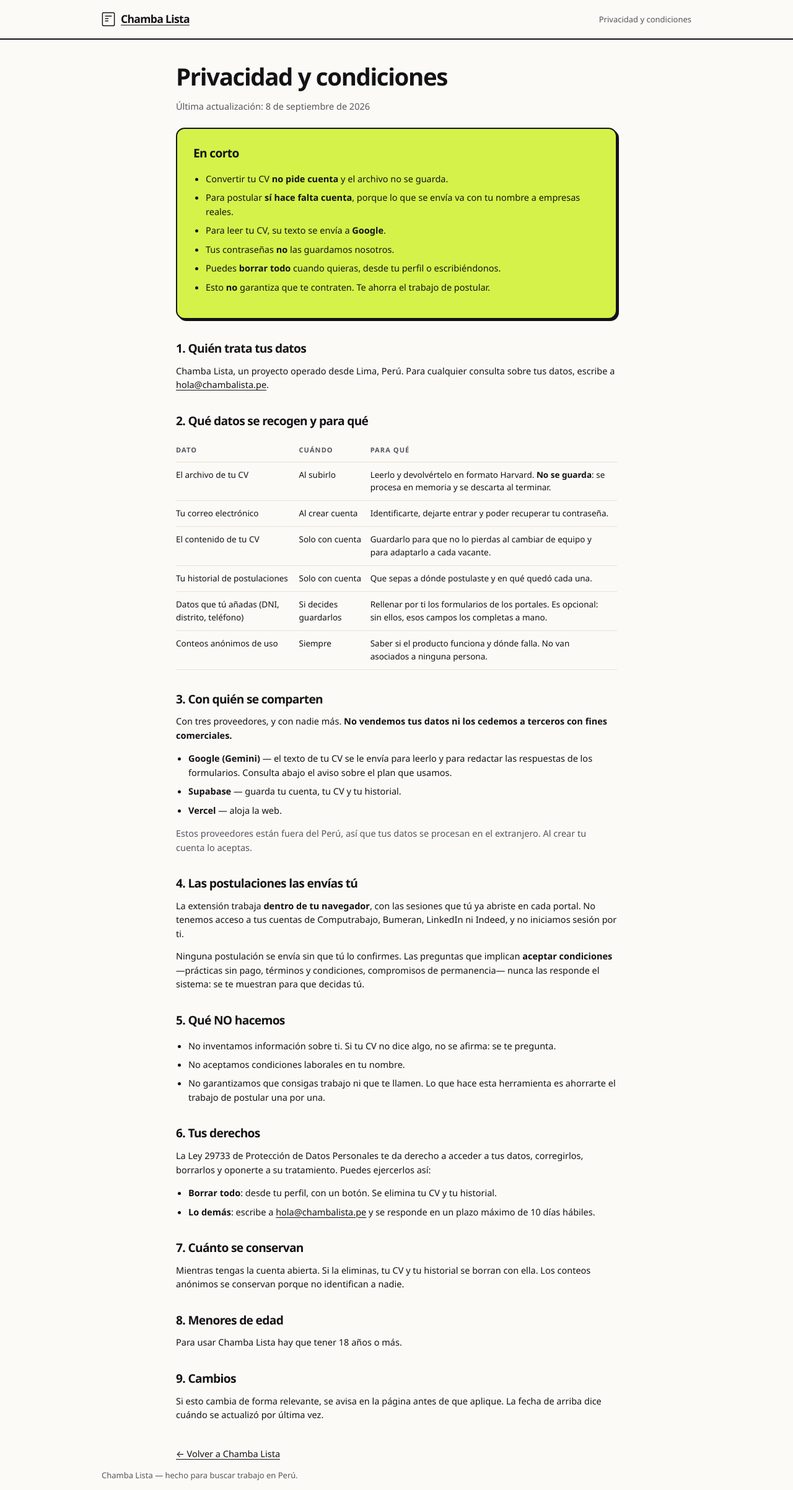
After one commit to aliceromer8-hue/chambalista, a Flask app: template templates/privacidad.html in a window 1280 px wide. The commit adds this page. Shown: the whole page at 62% size. Run offline with Flask 3, Linux system fonts and the light colour scheme; the template is opened without the code that fills it, so the values that code supplies are empty.

Commit message:
Política de privacidad con aceptación obligatoria, y la extensión con cuenta
LA POLÍTICA. Guardar correos y CVs de terceros es tratamiento de datos
personales, y la Ley 29733 pide decir para qué se guardan y poder
borrarlos. Está escrita para que se entienda, no para cubrirse: una
política que nadie lee no protege a nadie, porque un consentimiento que
no se comprende no es consentimiento.

Empieza por un resumen de seis líneas con lo que de verdad importa,
incluido lo que la gente no espera leer: que el CV se envía a Google, y
que esto NO garantiza que te contraten. El aviso sobre Gemini lo escribe
el servidor según su configuración real, porque escrito a mano se
volvería falso en cuanto cambie el plan.

LA ACEPTACIÓN SE COMPRUEBA EN EL SERVIDOR. La casilla del formulario se
puede desmarcar desde las herramientas del navegador; si solo estuviera
ahí, podría existir una cuenta que nunca aceptó nada. Y un
consentimiento que no se puede demostrar no sirve para lo que existe.
La casilla sale solo al crear cuenta: pedirla en cada inicio de sesión
la convierte en un trámite que se marca sin leer.

LA EXTENSIÓN COMPARTE LA SESIÓN de la web en vez de tener su propio
registro. Duplicar el formulario significaría mantener dos, y que la
persona no sepa cuál usó. Además crear cuenta obliga a aceptar la
política, y un panel de extensión es el peor sitio para pedirle a
alguien que acepte algo que no puede leer: se entra desde la web.

Postular exige cuenta también en la extensión, por lo mismo que en la
web. Buscar y ver vacantes sigue abierto. Sin sesión no se sincroniza
nada y no pasa nada: los datos siguen en el navegador como hasta ahora.

Co-Authored-By: Claude Opus 5 <noreply@anthropic.com>

```diff
--- a/static/css/web.css
+++ b/static/css/web.css
@@ -394,3 +394,35 @@ dialog#dlg-cuenta input:focus { outline: none; box-shadow: var(--dura-chica); }
   background: var(--coral-suave); border: 2px solid var(--coral);
   border-radius: var(--r-chico);
 }
+
+/* Casilla de aceptación. En letra pequeña, como es costumbre, pero con
+ * el enlace bien visible: la letra pequeña que no se puede leer no vale
+ * como consentimiento. */
+.casilla {
+  display: flex; gap: 10px; align-items: flex-start;
+  margin-top: 18px; font-size: 12.5px; font-weight: 400;
+  line-height: 1.45; color: var(--tinta-2);
+}
+.casilla input { margin: 2px 0 0; width: 16px; height: 16px; flex: none; accent-color: var(--lima); }
+.casilla a { color: var(--tinta); font-weight: 700; text-decoration: underline; }
+
+/* ══════════ página legal ══════════ */
+.legal { max-width: 760px; padding-top: 30px; }
+.legal h1 { font-size: clamp(1.8rem, 4vw, 2.4rem); margin-bottom: 6px; }
+.legal h2 { font-size: 1.2rem; margin: 32px 0 10px; }
+.legal p, .legal li { font-size: 14.5px; }
+.legal ul { padding-left: 20px; }
+.legal li { margin-bottom: 8px; }
+.resumen-legal {
+  background: var(--lima); color: #131316;
+  border: 2px solid #131316; border-radius: var(--r);
+  box-shadow: var(--dura); padding: 24px 26px; margin: 24px 0 10px;
+}
+.resumen-legal h2 { margin-top: 0; }
+.tabla-legal { width: 100%; border-collapse: collapse; font-size: 13.5px; margin: 14px 0; }
+.tabla-legal th, .tabla-legal td {
+  text-align: left; padding: 10px 12px 10px 0; border-bottom: 1px solid var(--papel-3);
+  vertical-align: top;
+}
+.tabla-legal th { font-size: 11px; text-transform: uppercase; letter-spacing: .1em; color: var(--tinta-2); }
+.volver { margin-top: 40px; }
--- /dev/null
+++ b/templates/privacidad.html
@@ -0,0 +1,178 @@
+<!DOCTYPE html>
+<html lang="es">
+<head>
+<meta charset="UTF-8">
+<meta name="viewport" content="width=device-width, initial-scale=1">
+<title>Privacidad y condiciones — Chamba Lista</title>
+<meta name="robots" content="index, follow">
+<link rel="stylesheet" href="/static/css/web.css">
+</head>
+<body>
+
+<header class="cabecera">
+  <div class="ancho">
+    <a class="logo" href="/">
+      <svg width="22" height="24" viewBox="0 0 24 26" fill="none" aria-hidden="true">
+        <rect x="1.5" y="1.5" width="21" height="23" rx="2" stroke="currentColor" stroke-width="1.6"/>
+        <line x1="6" y1="7.5" x2="18" y2="7.5" stroke="currentColor" stroke-width="1.6"/>
+        <line x1="6" y1="12" x2="12" y2="12" stroke="currentColor" stroke-width="1.6"/>
+        <line x1="6" y1="16" x2="12" y2="16" stroke="currentColor" stroke-width="1.6"/>
+      </svg>
+      Chamba Lista
+    </a>
+    <span class="detalle" id="lema">Privacidad y condiciones</span>
+  </div>
+</header>
+
+<main class="ancho legal">
+
+  <h1>Privacidad y condiciones</h1>
+  <p class="detalle">Última actualización: 8 de septiembre de 2026</p>
+
+  <!-- Escrito para que se entienda, no para cubrirse.
+       Una política que nadie lee no protege a nadie: ni a la persona, que
+       no se entera de qué acepta, ni a quien la publica, porque un
+       consentimiento que no se comprende no es consentimiento. -->
+  <section class="resumen-legal">
+    <h2>En corto</h2>
+    <ul>
+      <li>Convertir tu CV <strong>no pide cuenta</strong> y el archivo no se guarda.</li>
+      <li>Para postular <strong>sí hace falta cuenta</strong>, porque lo que se envía va con tu nombre a empresas reales.</li>
+      <li>Para leer tu CV, su texto se envía a <strong>Google</strong>.</li>
+      <li>Tus contraseñas <strong>no</strong> las guardamos nosotros.</li>
+      <li>Puedes <strong>borrar todo</strong> cuando quieras, desde tu perfil o escribiéndonos.</li>
+      <li>Esto <strong>no</strong> garantiza que te contraten. Te ahorra el trabajo de postular.</li>
+    </ul>
+  </section>
+
+  <h2>1. Quién trata tus datos</h2>
+  <p>Chamba Lista, un proyecto operado desde Lima, Perú. Para cualquier consulta
+    sobre tus datos, escribe a <a href="mailto:hola@chambalista.pe">hola@chambalista.pe</a>.</p>
+
+  <h2>2. Qué datos se recogen y para qué</h2>
+  <table class="tabla-legal">
+    <thead><tr><th>Dato</th><th>Cuándo</th><th>Para qué</th></tr></thead>
+    <tbody>
+      <tr>
+        <td>El archivo de tu CV</td>
+        <td>Al subirlo</td>
+        <td>Leerlo y devolvértelo en formato Harvard. <strong>No se guarda</strong>:
+            se procesa en memoria y se descarta al terminar.</td>
+      </tr>
+      <tr>
+        <td>Tu correo electrónico</td>
+        <td>Al crear cuenta</td>
+        <td>Identificarte, dejarte entrar y poder recuperar tu contraseña.</td>
+      </tr>
+      <tr>
+        <td>El contenido de tu CV</td>
+        <td>Solo con cuenta</td>
+        <td>Guardarlo para que no lo pierdas al cambiar de equipo y para
+            adaptarlo a cada vacante.</td>
+      </tr>
+      <tr>
+        <td>Tu historial de postulaciones</td>
+        <td>Solo con cuenta</td>
+        <td>Que sepas a dónde postulaste y en qué quedó cada una.</td>
+      </tr>
+      <tr>
+        <td>Datos que tú añadas (DNI, distrito, teléfono)</td>
+        <td>Si decides guardarlos</td>
+        <td>Rellenar por ti los formularios de los portales. Es opcional:
+            sin ellos, esos campos los completas a mano.</td>
+      </tr>
+      <tr>
+        <td>Conteos anónimos de uso</td>
+        <td>Siempre</td>
+        <td>Saber si el producto funciona y dónde falla. No van asociados
+            a ninguna persona.</td>
+      </tr>
+    </tbody>
+  </table>
+
+  <h2>3. Con quién se comparten</h2>
+  <p>Con tres proveedores, y con nadie más. <strong>No vendemos tus datos ni
+    los cedemos a terceros con fines comerciales.</strong></p>
+  <ul>
+    <li><strong>Google (Gemini)</strong> — el texto de tu CV se le envía para
+      leerlo y para redactar las respuestas de los formularios.
+      <span id="aviso-gemini">Consulta abajo el aviso sobre el plan que usamos.</span></li>
+    <li><strong>Supabase</strong> — guarda tu cuenta, tu CV y tu historial.</li>
+    <li><strong>Vercel</strong> — aloja la web.</li>
+  </ul>
+  <p class="detalle">Estos proveedores están fuera del Perú, así que tus datos
+    se procesan en el extranjero. Al crear tu cuenta lo aceptas.</p>
+
+  <h2>4. Las postulaciones las envías tú</h2>
+  <p>La extensión trabaja <strong>dentro de tu navegador</strong>, con las
+    sesiones que tú ya abriste en cada portal. No tenemos acceso a tus
+    cuentas de Computrabajo, Bumeran, LinkedIn ni Indeed, y no iniciamos
+    sesión por ti.</p>
+  <p>Ninguna postulación se envía sin que tú lo confirmes. Las preguntas que
+    implican <strong>aceptar condiciones</strong> —prácticas sin pago, términos y
+    condiciones, compromisos de permanencia— nunca las responde el sistema:
+    se te muestran para que decidas tú.</p>
+
+  <h2>5. Qué NO hacemos</h2>
+  <ul>
+    <li>No inventamos información sobre ti. Si tu CV no dice algo, no se
+      afirma: se te pregunta.</li>
+    <li>No aceptamos condiciones laborales en tu nombre.</li>
+    <li>No garantizamos que consigas trabajo ni que te llamen. Lo que hace
+      esta herramienta es ahorrarte el trabajo de postular una por una.</li>
+  </ul>
+
+  <h2>6. Tus derechos</h2>
+  <p>La Ley 29733 de Protección de Datos Personales te da derecho a acceder a
+    tus datos, corregirlos, borrarlos y oponerte a su tratamiento. Puedes
+    ejercerlos así:</p>
+  <ul>
+    <li><strong>Borrar todo</strong>: desde tu perfil, con un botón. Se elimina tu
+      CV y tu historial.</li>
+    <li><strong>Lo demás</strong>: escribe a
+      <a href="mailto:hola@chambalista.pe">hola@chambalista.pe</a> y se responde
+      en un plazo máximo de 10 días hábiles.</li>
+  </ul>
+
+  <h2>7. Cuánto se conservan</h2>
+  <p>Mientras tengas la cuenta abierta. Si la eliminas, tu CV y tu historial
+    se borran con ella. Los conteos anónimos se conservan porque no
+    identifican a nadie.</p>
+
+  <h2>8. Menores de edad</h2>
+  <p>Para usar Chamba Lista hay que tener 18 años o más.</p>
+
+  <h2>9. Cambios</h2>
+  <p>Si esto cambia de forma relevante, se avisa en la página antes de que
+    aplique. La fecha de arriba dice cuándo se actualizó por última vez.</p>
+
+  <p class="volver"><a href="/">← Volver a Chamba Lista</a></p>
+
+</main>
+
+<footer class="ancho">
+  <p>Chamba Lista — hecho para buscar trabajo en Perú.</p>
+</footer>
+
+<script>
+  // El aviso sobre Gemini depende de la configuración real del servidor.
+  // Escrito a mano se volvería falso en cuanto cambie el plan, y en una
+  // política de privacidad eso no es un detalle.
+  (async () => {
+    try {
+      const e = await (await fetch("/api/estado")).json();
+      const el = document.getElementById("aviso-gemini");
+      if (!e.ia_activa) {
+        el.textContent = "Ahora mismo la IA está desactivada, así que tu CV no sale de aquí.";
+      } else if (e.ia_facturada) {
+        el.textContent = "Usamos su plan de pago, en el que Google no usa lo enviado "
+          + "para entrenar sus modelos.";
+      } else {
+        el.innerHTML = "<strong>Usamos su plan gratuito, en el que Google puede usar lo "
+          + "enviado para mejorar sus productos y personal suyo puede llegar a leerlo.</strong>";
+      }
+    } catch { /* se queda la frase del HTML */ }
+  })();
+</script>
+</body>
+</html>
```
Also changed, not shown: app_web.py (+13 -0 lines), extension/background.js (+12 -0 lines), extension/pruebas.mjs (+28 -0 lines), pruebas.py (+33 -0 lines), static/js/web.js (+10 -1 lines), templates/web.html (+8 -1 lines), extension/lib/sesion.js (added).
